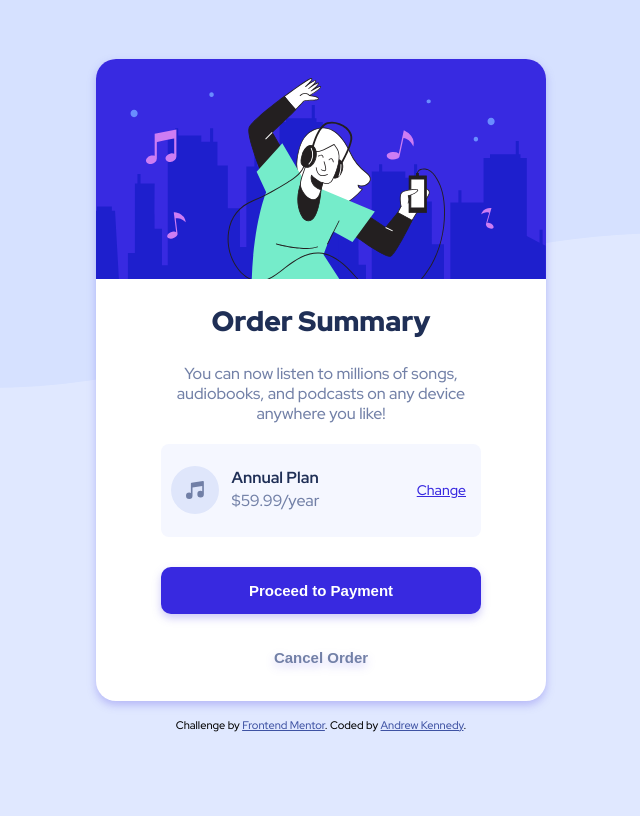
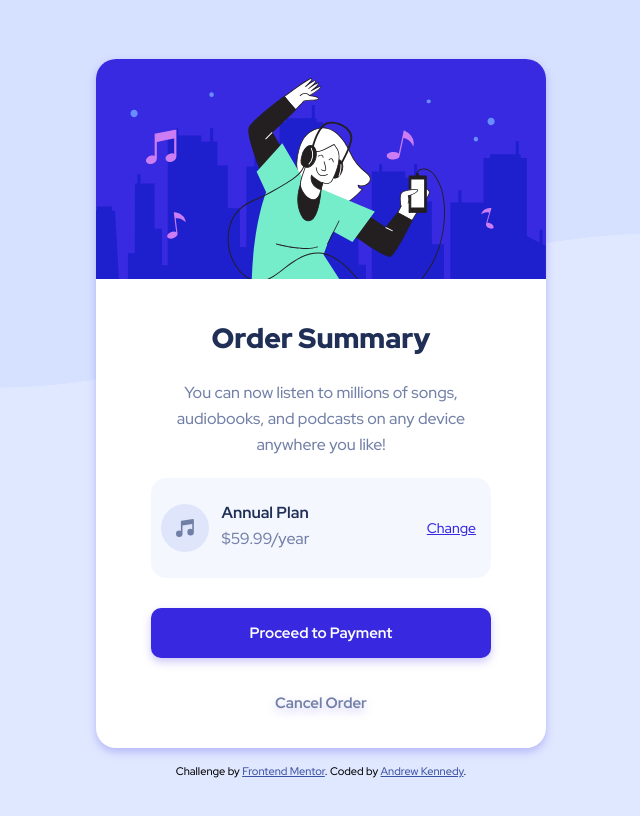
Before and after one commit to andreasdk/order-card, a plain HTML site: page index.html in a window 1280 px wide. Shown: the whole page, without its empty margins (319-959 px from the left). Drawn offline with Linux system fonts and the light colour scheme.

Commit message:
modified card max width, padding

```diff
--- a/style.css
+++ b/style.css
@@ -1,6 +1,8 @@
 @import url('https://fonts.googleapis.com/css2?family=Red+Hat+Display:wght@500;700;900&display=swap');
 
-
+* {
+    font-family: 'Red Hat Display', sans-serif;
+}
 
 html {
     font-size: 62.5%;
@@ -18,7 +20,6 @@ html {
 }
 
 body {
-    font-family: 'Red Hat Display', sans-serif;
     background: var(--pale-blue);
     background-image: url("images/pattern-background-mobile.svg");
     background-repeat: no-repeat;
@@ -38,7 +39,7 @@ img {
 }
 
 p {
-    line-height: 2rem;
+    line-height: 2.6rem;
 }
 
 .mb1 {
@@ -71,9 +72,13 @@ section {
 }
 
 .card__body {
-    max-width: 32rem;
+    max-width: 34rem;
     margin: 0 auto;
     padding: 0 2rem 0;
+}
+
+.card__header {
+    margin-top: 4rem;
 }
 
 .card__header h1 {
@@ -91,7 +96,7 @@ section {
 
 .card__plan {
     background-color: var(--very-pale-blue);
-    border-radius: .8rem;
+    border-radius: 1.5rem;
     padding: 1rem 1rem;
     display: flex;
     justify-content: space-between;
```
